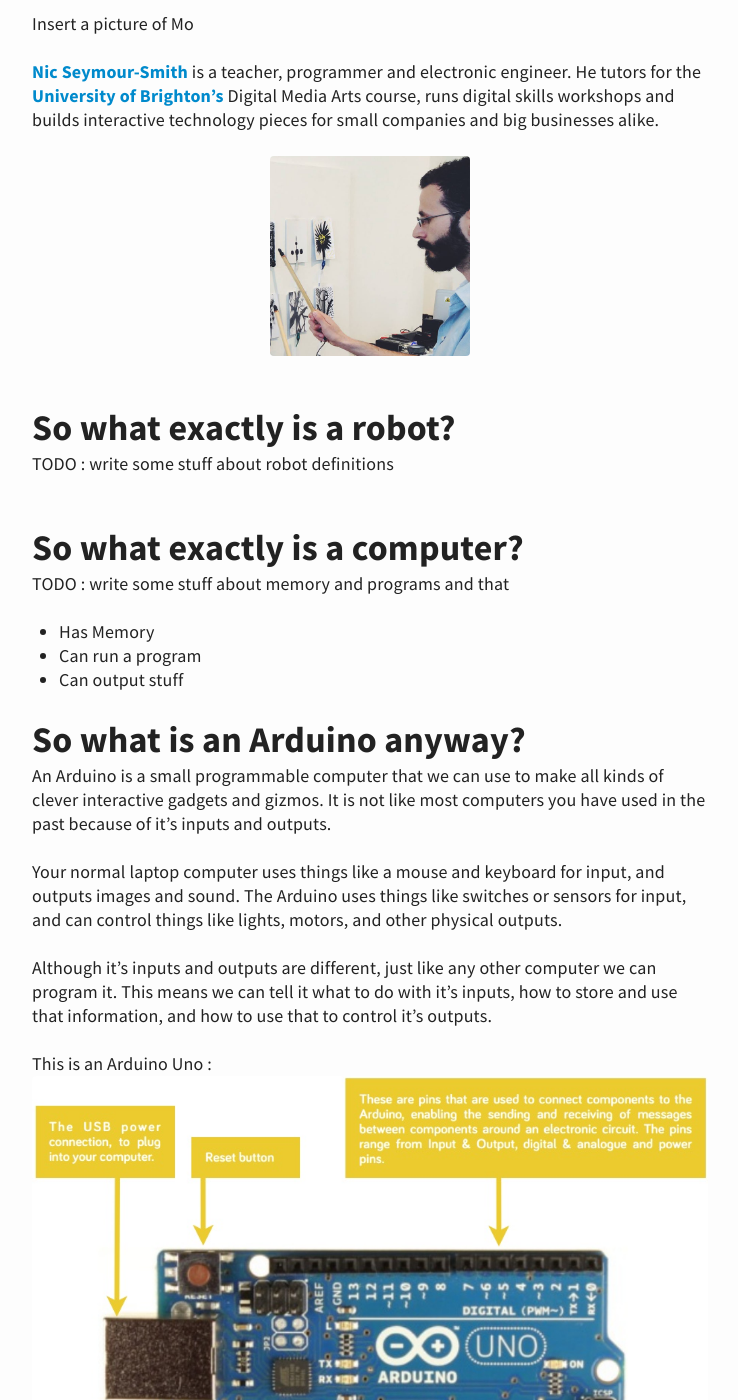
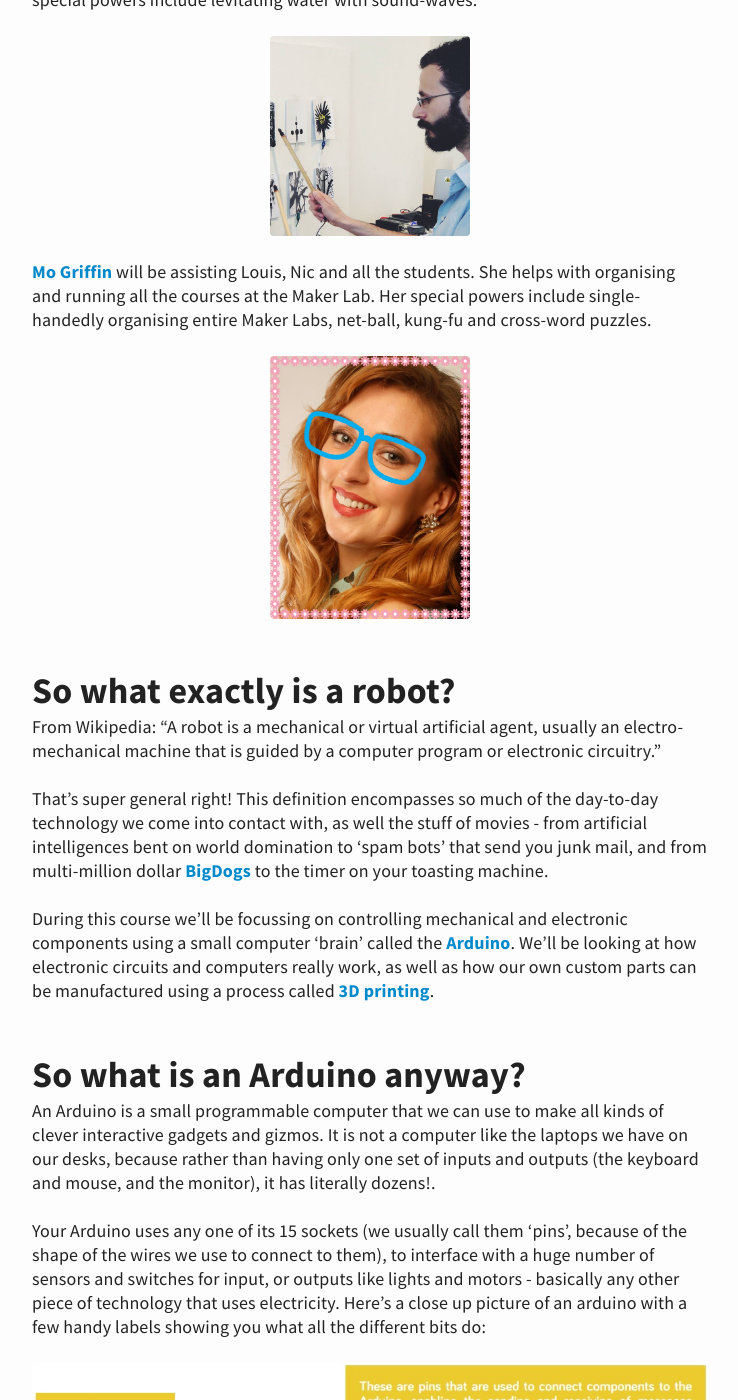
Before and after one commit to letsmake-uk/dharma-school, a Jekyll site: the page built from _posts/2015-04-30-week-1-intro.md, in a window 1280 px wide and 1400 px high, scrolled down 859 px. Shown: the whole window, without its empty margins (270-1008 px from the left). Built offline with Jekyll 4.4.1, drawn with Linux system fonts in a browser that asks for light colours; some of the changed text lies outside the part shown.

Commit message:
First draft of intro page done

```diff
--- a/_posts/2015-04-30-week-1-intro.md
+++ b/_posts/2015-04-30-week-1-intro.md
@@ -2,46 +2,56 @@
 title: Week 1
 ---
 
-Welcome to <a href="http://makerclub.org">Maker Club</a>’s <b>Let’s Build Robots!</b>, a 6 week course being held at <a href="http://makerclub.org/makerlab">Maker Lab</a>, a community hub dedicated to digital education in Brighton.
+<!-- Welcome to <a href="http://makerclub.org">Maker Club</a>’s <b>Let’s Build Robots!</b>, a 6 week course being held at <a href="http://makerclub.org/makerlab">Maker Lab</a>, a community hub dedicated to digital education in Brighton. -->
+
 
 ## Who are we?
 
-<a href="http://digitaltinkerings.com">Louis d’Aboville</a> is a digital tinkerer and toy hacker based in Brighton, he helps to run creative workshops for young people as part of <a href="http://exploringsenses.co.uk">Exploring Senses</a>, and creates interactive projections for a range of events.
+
+<a href="http://digitaltinkerings.com">Louis d’Aboville</a> is a teacher, digital tinkerer and toy hacker. He helps to run creative workshops for young people as part of <a href="http://exploringsenses.co.uk">Exploring Senses</a>, and creates interactive projections for a range of events. His special powers include opening portals to other dimensions, and splicing together cast-off toys to create horrifying mutant creatures.
+
 
 <img src="../img/Louis.jpg" alt="Louis" style="width: 200px;">
 
-<a href="http://makerclub.org">Mo Griffin</a> helps to run the Maker Lab!
 
-Insert a picture of Mo
+<a href="http://seymoursmith.net">Nic Seymour-Smith</a> is a teacher, programmer and electronic engineer. He tutors for the <a href="http://brighton.ac.uk">University of Brighton’s</a> Digital Media Arts course, runs digital skills workshops and builds interactive technology pieces for small companies and big businesses alike. His special powers include levitating water with sound-waves.
 
-<a href="http://seymoursmith.net">Nic Seymour-Smith</a> is a teacher, programmer and electronic engineer. He tutors for the <a href="http://brighton.ac.uk">University of Brighton’s</a> Digital Media Arts course, runs digital skills workshops and builds interactive technology pieces for small companies and big businesses alike.
 
 <img src="../img/Nic.jpg" alt="Nic" style="width: 200px;">
 
+
+<a href="http://makerclub.org">Mo Griffin</a> will be assisting Louis, Nic and all the students. She helps with organising and running all the courses at the Maker Lab. Her special powers include single-handedly organising entire Maker Labs, net-ball, kung-fu and cross-word puzzles.
+
+
+<img src="../img/mo.jpg" alt="Mo" style="width: 200px;">
+
+
 ## So what exactly is a robot?
 
-TODO : write some stuff about robot definitions
+
+From Wikipedia:
+"A robot is a mechanical or virtual artificial agent, usually an electro-mechanical machine that is guided by a computer program or electronic circuitry."
 
 
-## So what exactly is a computer?
+That's super general right! This definition encompasses so much of the day-to-day technology we come into contact with, as well the stuff of movies - from artificial intelligences bent on world domination to 'spam bots' that send you junk mail, and from multi-million dollar <a href="https://www.youtube.com/watch?v=W1czBcnX1Ww">BigDogs</a> to the timer on your toasting machine.
 
-TODO : write some stuff about memory and programs and that
- - Has Memory
- - Can run a program
- - Can output stuff
+
+During this course we'll be focussing on controlling mechanical and electronic components using a small computer 'brain' called the <a href="http://arduino.cc">Arduino</a>. We'll be looking at how electronic circuits and computers really work, as well as how our own custom parts can be manufactured using a process called <a href="https://en.wikipedia.org/wiki/3D_printing">3D printing</a>.
 
 
 ## So what is an Arduino anyway?
 
 
-An Arduino is a small programmable computer that we can use to make all kinds of clever interactive gadgets and gizmos. It is not like most computers you have used in the past because of it's inputs and outputs.
+An Arduino is a small programmable computer that we can use to make all kinds of clever interactive gadgets and gizmos. It is not a computer like the laptops we have on our desks, because rather than having only one set of inputs and outputs (the keyboard and mouse, and the monitor), it has literally dozens!.
 
-Your normal laptop computer uses things like a mouse and keyboard for input, and outputs images and sound. The Arduino uses things like switches or sensors for input, and can control things like lights, motors, and other physical outputs.
 
-Although it's inputs and outputs are different, just like any other computer we can program it. This means we can tell it what to do with it's inputs, how to store and use that information, and how to use that to control it's outputs.
+Your Arduino uses any one of its 15 sockets (we usually call them 'pins', because of the shape of the wires we use to connect to them), to interface with a huge number of sensors and switches for input, or outputs like lights and motors - basically any other piece of technology that uses electricity. Here's a close up picture of an arduino with a few handy labels showing you what all the different bits do:
 
-This is an Arduino Uno :
+
 ![Arduino Uno](../img/ArduinoDiagram.jpg "An Arduino Uno")
+
+
+Although it's inputs and outputs are different from other computers, just like them we can program it. In fact with an Arduino, this is absolutely essential! Without instructions telling it how to deal with inputs, what calculations to make with data, and what to do with its outputs, it's really nothing more than a pretty blue piece of metal and plastic.
 
 
 ## Programming the Arduino
```
Also changed, not shown: img/mo.jpg (added).
